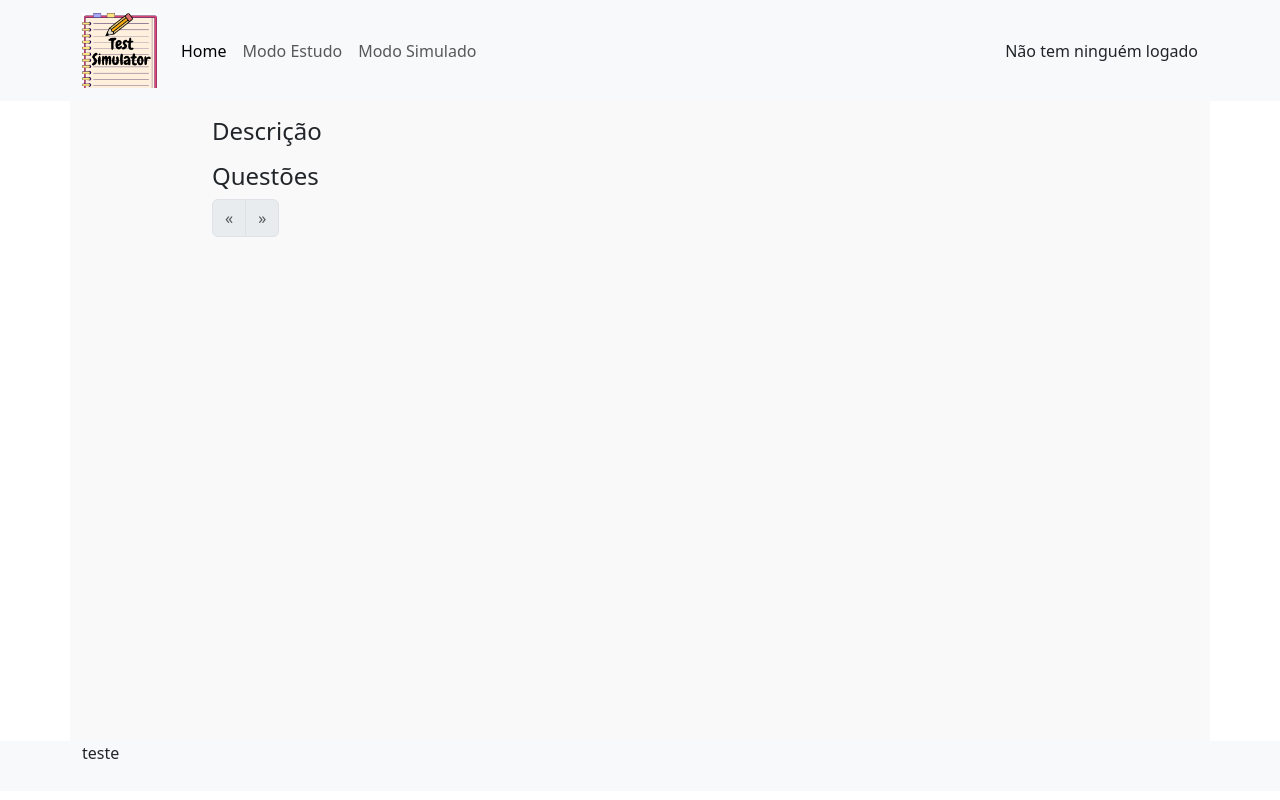
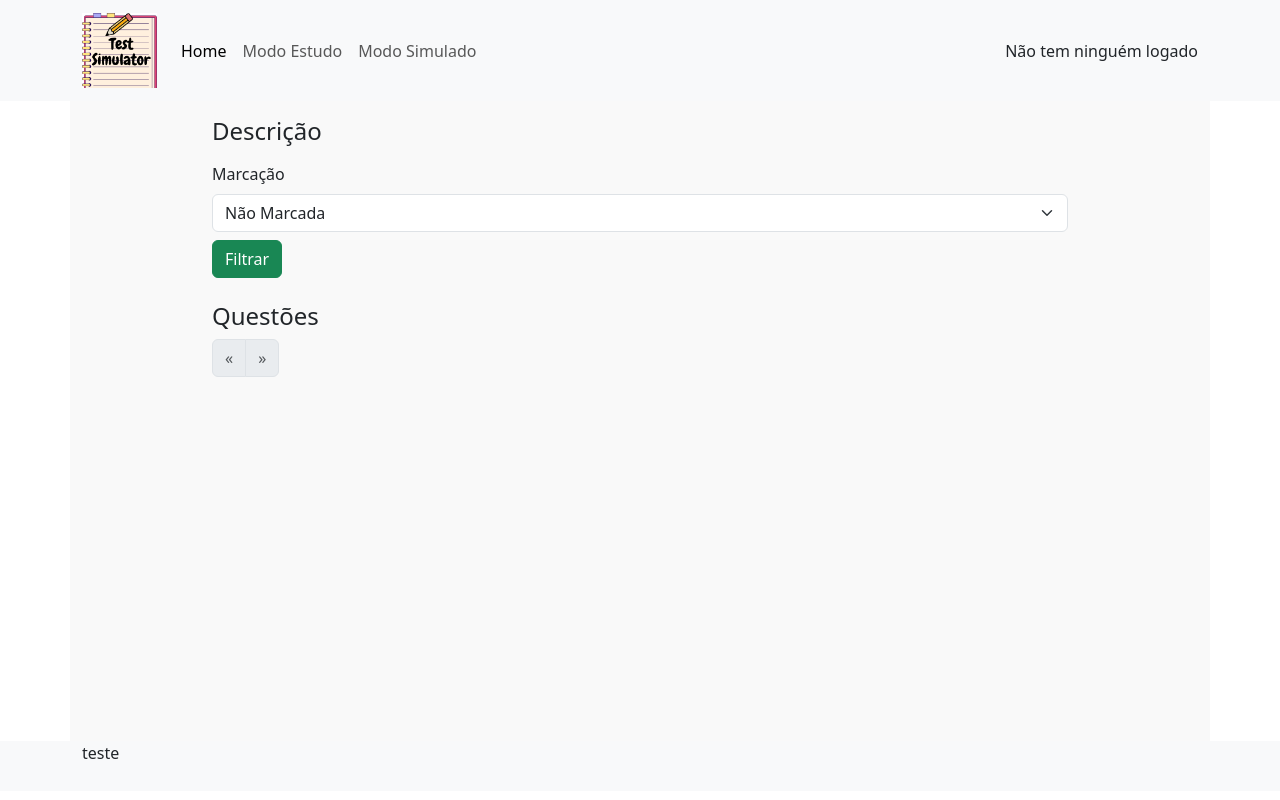
Before and after one commit to PhyrosAlpha/TestSimulator, a Django app: template test_simulator/study_mode/templates/selected_test.html in a window 1280 px wide. Run offline with Django 4.2, Linux system fonts and the light colour scheme; the template is opened without the code that fills it, so the values that code supplies are empty; some libraries are stand-ins or nearby versions.

Commit message:
exibição das marcações nas questões se o usuário estiver logado

```diff
--- a/test_simulator/simulator/static/js/test_simulator_app/TestSimulator.jsx
+++ b/test_simulator/simulator/static/js/test_simulator_app/TestSimulator.jsx
@@ -12,7 +12,8 @@ const TestSimulator = ({test_id}) => {
 
     React.useEffect( () => {
         async function fetchData() {
-            const response = await fetch("http://127.0.0.1:8000/simulator/test/start/" + test_id);
+            //const response = await fetch(`${window.location.href}/simulator/test/start/` + test_id);
+            const response = await fetch(`http://127.0.0.1:8000/simulator/test/start/` + test_id);
             const data = await response.json();
             testData.current.initTestData(data.test_id, data.questions);
             let result = data.questions.map((question, index) => <
--- a/test_simulator/study_mode/templates/input_question_template.html
+++ b/test_simulator/study_mode/templates/input_question_template.html
@@ -10,7 +10,7 @@
             <option value="UNREAD" {% if tag == "UNREAD" %} selected {% endif %}>Não Lida</option>
             <option value="READ" {% if tag == "READ" %} selected {% endif %}>Lida</option>
             <option value="IMPORTANT" {% if tag == "IMPORTANT" %} selected {% endif %}>Importante</option>
-            <option value="OK" {% if tag == "OK" %} selected {% endif %}>Ok</option>
+{% comment %}             <option value="OK" {% if tag == "OK" %} selected {% endif %}>Ok</option> {% endcomment %}
             <option value="STUDY" {% if tag == "STUDY" %} selected {% endif %}>Estudar</option>
         </select>
     </div>
--- a/test_simulator/study_mode/templates/selected_test.html
+++ b/test_simulator/study_mode/templates/selected_test.html
@@ -10,10 +10,26 @@
     <h4>Descrição</h4>
     <p>{{ test.description }}</p>
 
+    <div class="mb-4">
+        <form method="get" action="">
+            <div class="mb-2">
+                <label class="form-label">Marcação</label>
+                <select class="form-select" name="tag" id="tag-id" aria-label="Miau">
+                    <option value="" selected>Não Marcada</option>
+                    <option value="UNREAD">Não Lida</option>
+                    <option value="READ">Lida</option>
+                    <option value="IMPORTANT">Importante</option>
+                    <option value="STUDY" >Estudar</option>
+                </select>
+            </div>
+            <button  id="save-btn" class="btn btn-success">Filtrar</button>
+        </form>
+    </div>
+
     <h4>Questões</h4>
     {% for question in current_page.object_list %}
     <div class="card mb-2">
-        { question }
+        {% render_user_question_icons user question %}
         <div class="card-body">
             <p><b>{{current_page.start_index|add:forloop.counter0}}</b>. {% render_img_tags question.question_text %}</p>
         </div>
--- a/test_simulator/study_mode/views.py
+++ b/test_simulator/study_mode/views.py
@@ -23,12 +23,16 @@ def study_mode(request):
 def selected_test(request, test):
     page_int = 1
     request_page = request.GET.get('page')
+    request_tag = request.GET.get('tag')
+    print(request_tag)
     if request_page != None:
         page_int = int(request_page)
 
     try:
         test = Test.objects.get(id=test)
-        questions = test.question_set.all()
+        questions = Question.objects.select_related('User_Question_Data')
+        # questions = test.question_set.all()
+
         page = Paginator(questions, 20)
         context = {
             'test': test,
```
Also changed, not shown: test_simulator/study_mode/templates/render_user_question_icons.html (added, +28 -0 lines), test_simulator/study_mode/templatetags/utils_tags.py (+8 -0 lines).
